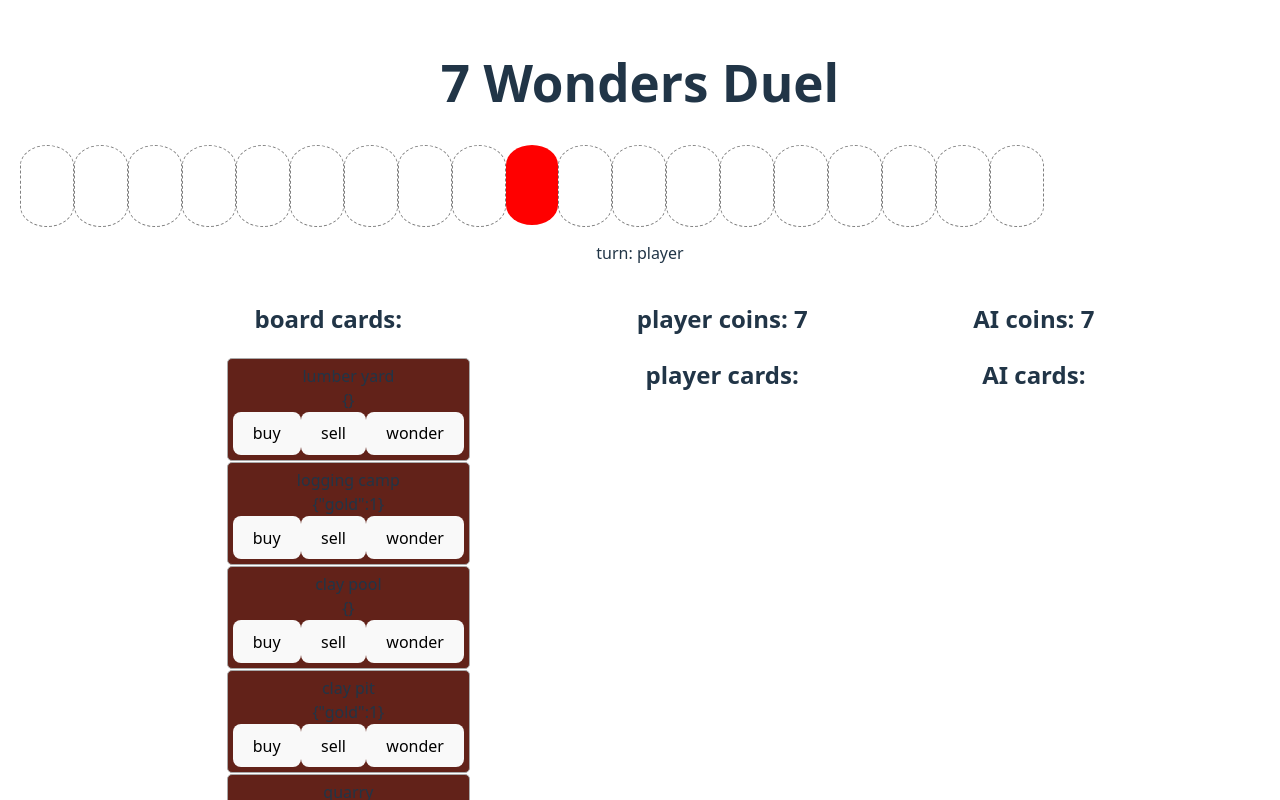
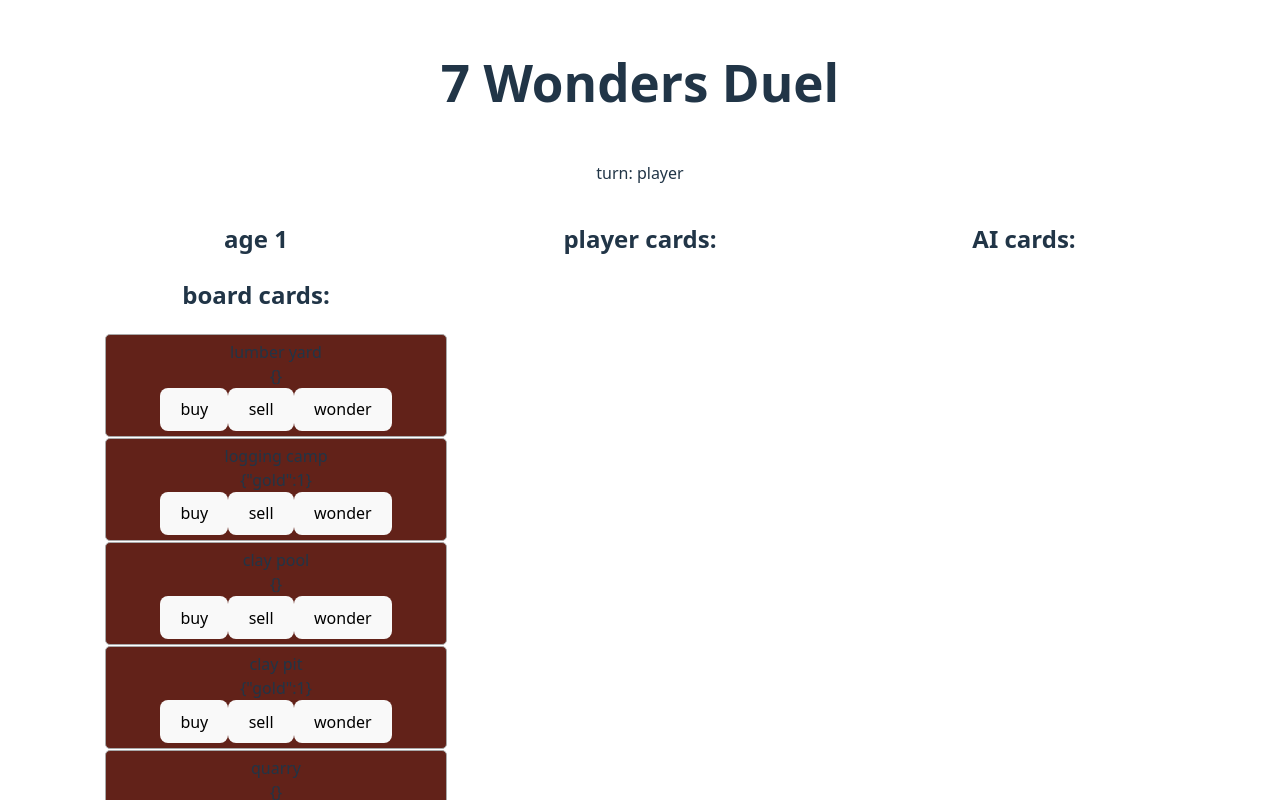
Before and after one commit to radford-coding/7-wonders-duel-v3, a React (Vite) app: page / in a window 1280 px wide. Shown: the top 800 px of the page. Built offline with nearby package versions, Linux system fonts and the light colour scheme.

Commit message:
begin useReducer

```diff
--- a/src/App.css
+++ b/src/App.css
@@ -1,8 +1,15 @@
+* {
+  box-sizing: border-box;
+}
+
 #root {
   width: 100vw;
   margin: 0 auto;
   padding: 20px;
   text-align: center;
+  display: flex;
+  flex-flow: column nowrap;
+  align-items: center;
 }
 
 li {
@@ -23,6 +30,10 @@
   justify-content: space-evenly;
 }
 
+.container > div {
+  width: 30vw;
+}
+
 .container > div > ul {
   height: 80vh;
   overflow-y: auto;
@@ -33,22 +44,25 @@
 }
 
 .conflict {
-  width: 80vw;
-  height: 10vh;
-  display: flex;
-  flex-flow: row nowrap;
+  width: calc(2vh * 19);
+  display: grid;
+  grid-template-columns: repeat(19, calc(100% / 19));
+  grid-template-rows: repeat(2, 4vh);
+  border: 1px solid gray;
 }
 
 .conflict-pawn {
   background-color: red;
-  height: 100%;
-  width: calc(100% / 19);
-  border-radius: 100% / 50%;
+  height: 90%;
+  width: 90%;
+  margin: auto;
+  border-radius: 50%;
 }
 
 .conflict-space {
   border: 1px dashed gray;
-  border-radius: 100% / 50%;
-  height: 100%;
-  width: calc(100% / 19);
+  border-radius: 50%;
+  height: 90%;
+  width: 90%;
+  margin: auto;
 }
--- a/src/App.jsx
+++ b/src/App.jsx
@@ -1,75 +1,87 @@
-import { useEffect, useState } from "react";
+import { useEffect, useState, useReducer } from "react";
 import * as data from "./data";
 import './App.css';
 import Conflict from "./components/Conflict/Conflict";
+import { cardReducer, initialState } from "./services/reducerHooks";
 
 const App = () => {
 
-  const [playerCards, setPlayerCards] = useState([]);
-  const [aiCards, setAiCards] = useState([]);
-  const [boardCards, setBoardCards] = useState([]);
-  const [discards, setDiscards] = useState([]);
-  const [isPlayerTurn, setIsPlayerTurn] = useState(true);
-  const [coins, setCoins] = useState({
-    player: 7,
-    ai: 7,
-  });
+  const [state, dispatch] = useReducer(cardReducer, {...initialState, boardCards: data.cardsAge1});
+
+  // const [isPlayerTurn, setIsPlayerTurn] = useState(true);
+  // const [playerCards, setPlayerCards] = useState([]);
+  // const [aiCards, setAiCards] = useState([]);
+  // const [boardCards, setBoardCards] = useState([]);
+
+
+
+  // const [discards, setDiscards] = useState([]);
+  // const [coins, setCoins] = useState({
+  //   player: 7,
+  //   ai: 7,
+  // });
   // start at index 9 (space #10 of 19)
-  const [military, setMilitary] = useState(9);
+  // const [military, setMilitary] = useState(9);
 
   // start with age 1 cards
-  useEffect(() => {
-    setBoardCards(data.cardsAge1);
-  }, []);
+  // useEffect(() => {
+  //   setBoardCards(data.cardsAge1);
+  // }, []);
+
+  // const handleBuy = (card) => {
+  //   dispatch({ type: 'buyCard', card: card });
+  //   if (isPlayerTurn) {
+  //     setPlayerCards([...state.playerCards, card]);
+  //     if (card.costs.gold) setCoins({ ...coins, player: coins.player - card.costs.gold });
+  //     if (card.produces.shields) setMilitary(military + card.produces.shields);
+  //     setIsPlayerTurn(!isPlayerTurn);
+
+  //   } else {
+  //     setAiCards([...aiCards, card]);
+  //     if (card.costs.gold) setCoins({ ...coins, ai: coins.ai - card.costs.gold });
+  //     if (card.produces.shields) setMilitary(military - card.produces.shields);
+  //     setIsPlayerTurn(!isPlayerTurn);
+  //   };
+  //   setBoardCards(boardCards.filter(c => c !== card));
+  // };
 
   const handleBuy = (card) => {
-    if (isPlayerTurn) {
-      setPlayerCards([...playerCards, card]);
-      if (card.costs.gold) setCoins({ ...coins, player: coins.player - card.costs.gold });
-      if (card.produces.shields) setMilitary(military + card.produces.shields);
-      setIsPlayerTurn(!isPlayerTurn);
-    } else {
-      setAiCards([...aiCards, card]);
-      if (card.costs.gold) setCoins({ ...coins, ai: coins.ai - card.costs.gold });
-      if (card.produces.shields) setMilitary(military - card.produces.shields);
-      setIsPlayerTurn(!isPlayerTurn);
-    };
-    setBoardCards(boardCards.filter(c => c !== card));
+    dispatch({ type: 'buyCard', card });
   };
 
   // const handleSpend = (card, who) => {
 
   // };
 
-  const handleSell = (card) => {
-    if (isPlayerTurn) {
-      const numOfYellows = playerCards.filter(card => card.type === 'commerce').length;
-      setDiscards([...discards, card]);
-      setCoins({ ...coins, player: coins.player + 2 + numOfYellows });
-      setIsPlayerTurn(!isPlayerTurn);
-    } else {
-      const numOfYellows = aiCards.filter(card => card.type === 'commerce').length;
-      setDiscards([...discards, card]);
-      setCoins({ ...coins, ai: coins.ai + 2 + numOfYellows });
-      setIsPlayerTurn(!isPlayerTurn);
-    };
-    setBoardCards(boardCards.filter(c => c !== card));
-  };
+  // const handleSell = (card) => {
+  //   if (isPlayerTurn) {
+  //     const numOfYellows = playerCards.filter(card => card.type === 'commerce').length;
+  //     setDiscards([...discards, card]);
+  //     setCoins({ ...coins, player: coins.player + 2 + numOfYellows });
+  //     setIsPlayerTurn(!isPlayerTurn);
+  //   } else {
+  //     const numOfYellows = aiCards.filter(card => card.type === 'commerce').length;
+  //     setDiscards([...discards, card]);
+  //     setCoins({ ...coins, ai: coins.ai + 2 + numOfYellows });
+  //     setIsPlayerTurn(!isPlayerTurn);
+  //   };
+  //   setBoardCards(boardCards.filter(c => c !== card));
+  // };
 
-  const calculate = (cardArray) => {
-    let productionObj = {};
-    for (let card of cardArray) {
-      for (let benefit in card.produces) {
-        // console.log(benefit, card.produces[benefit]);
-        if (productionObj[benefit]) {
-          productionObj[benefit] += card.produces[benefit];
-        } else {
-          productionObj[benefit] = card.produces[benefit];
-        };
-      };
-    };
-    return productionObj;
-  };
+  // const calculate = (cardArray) => {
+  //   let productionObj = {};
+  //   for (let card of cardArray) {
+  //     for (let benefit in card.produces) {
+  //       // console.log(benefit, card.produces[benefit]);
+  //       if (productionObj[benefit]) {
+  //         productionObj[benefit] += card.produces[benefit];
+  //       } else {
+  //         productionObj[benefit] = card.produces[benefit];
+  //       };
+  //     };
+  //   };
+  //   return productionObj;
+  // };
 
   // useEffect(() => {
   //   console.log(calculate(boardCards));
@@ -78,16 +90,17 @@
   return (
     <>
       <h1>7 Wonders Duel</h1>
-      <Conflict military={military}></Conflict>
-      <p>turn: {isPlayerTurn ? 'player' : 'AI'}</p>
+      {/* <Conflict military={military}></Conflict> */}
+      <p>turn: {state.isPlayerTurn ? 'player' : 'AI'}</p>
       <div className="container">
         <div>
+          <h2>age 1</h2>
           <h2>board cards:</h2>
           <div>
             {/* {Object.keys(calculate(boardCards)).map((k, i) => <p key={i}>{k}: {calculate(boardCards)[k]}</p>)} */}
           </div>
           <ul>
-            {boardCards.map((card, index) => (
+            {state.boardCards.map((card, index) => (
               <li
                 key={index}
                 style={{
@@ -99,20 +112,21 @@
                 {JSON.stringify(card.costs)}
                 <br />
                 <button onClick={() => handleBuy(card)}>buy</button>
-                <button onClick={() => handleSell(card)}>sell</button>
+                {/* <button onClick={() => handleSell(card)}>sell</button> */}
+                <button>sell</button>
                 <button>wonder</button>
               </li>
             ))}
           </ul>
         </div>
         <div>
-          <h2>player coins: {coins.player}</h2>
+          {/* <h2>player coins: {coins.player}</h2> */}
           <h2>player cards:</h2>
           <div>
-            {Object.keys(calculate(playerCards)).map((k, i) => <p key={i}>{k}: {calculate(playerCards)[k]}</p>)}
+            {/* {Object.keys(calculate(playerCards)).map((k, i) => <p key={i}>{k}: {calculate(playerCards)[k]}</p>)} */}
           </div>
           <ul>
-            {playerCards.map((card, index) => (
+            {state.playerCards.map((card, index) => (
               <li
                 key={index}
                 style={{
@@ -125,13 +139,13 @@
           </ul>
         </div>
         <div>
-          <h2>AI coins: {coins.ai}</h2>
+          {/* <h2>AI coins: {coins.ai}</h2> */}
           <h2>AI cards:</h2>
           <div>
-            {Object.keys(calculate(aiCards)).map((k, i) => <p key={i}>{k}: {calculate(aiCards)[k]}</p>)}
+            {/* {Object.keys(calculate(aiCards)).map((k, i) => <p key={i}>{k}: {calculate(aiCards)[k]}</p>)} */}
           </div>
           <ul>
-            {aiCards.map((card, index) => (
+            {state.aiCards.map((card, index) => (
               <li
                 key={index}
                 style={{
--- a/src/components/Conflict/Conflict.jsx
+++ b/src/components/Conflict/Conflict.jsx
@@ -6,6 +6,7 @@
             {[...Array(19).keys()].map((space, index) => (
                 index === props.military ? <div className="conflict-pawn" key={index}></div> : <div className="conflict-space" key={index}></div>
             ))}
+
         </div>
     );
 };
--- /dev/null
+++ b/src/services/reducerHooks.jsx
@@ -0,0 +1,31 @@
+const initialState = {
+    boardCards: [],
+    playerCards: [],
+    aiCards: [],
+    isPlayerTurn: true,
+};
+
+const cardReducer = (state, action) => {
+
+    if (action.type === 'buyCard') {
+        const updatedState = {
+            ...state,
+            playerCards: state.isPlayerTurn ? [...state.playerCards, action.card] : state.playerCards,
+            aiCards: !state.isPlayerTurn ? [...state.aiCards, action.card] : state.aiCards,
+            boardCards: state.boardCards.filter(c => c !== action.card),
+            isPlayerTurn: !state.isPlayerTurn,
+        };
+        return updatedState;
+        // setPlayerCards([...state.playerCards, card]);
+        // if (card.costs.gold) setCoins({ ...coins, player: coins.player - card.costs.gold });
+        // if (card.produces.shields) setMilitary(military + card.produces.shields);
+        // setIsPlayerTurn(!isPlayerTurn);
+    };
+    // catchall if we messed up
+    return state
+
+
+
+};
+
+export { cardReducer, initialState };
```
